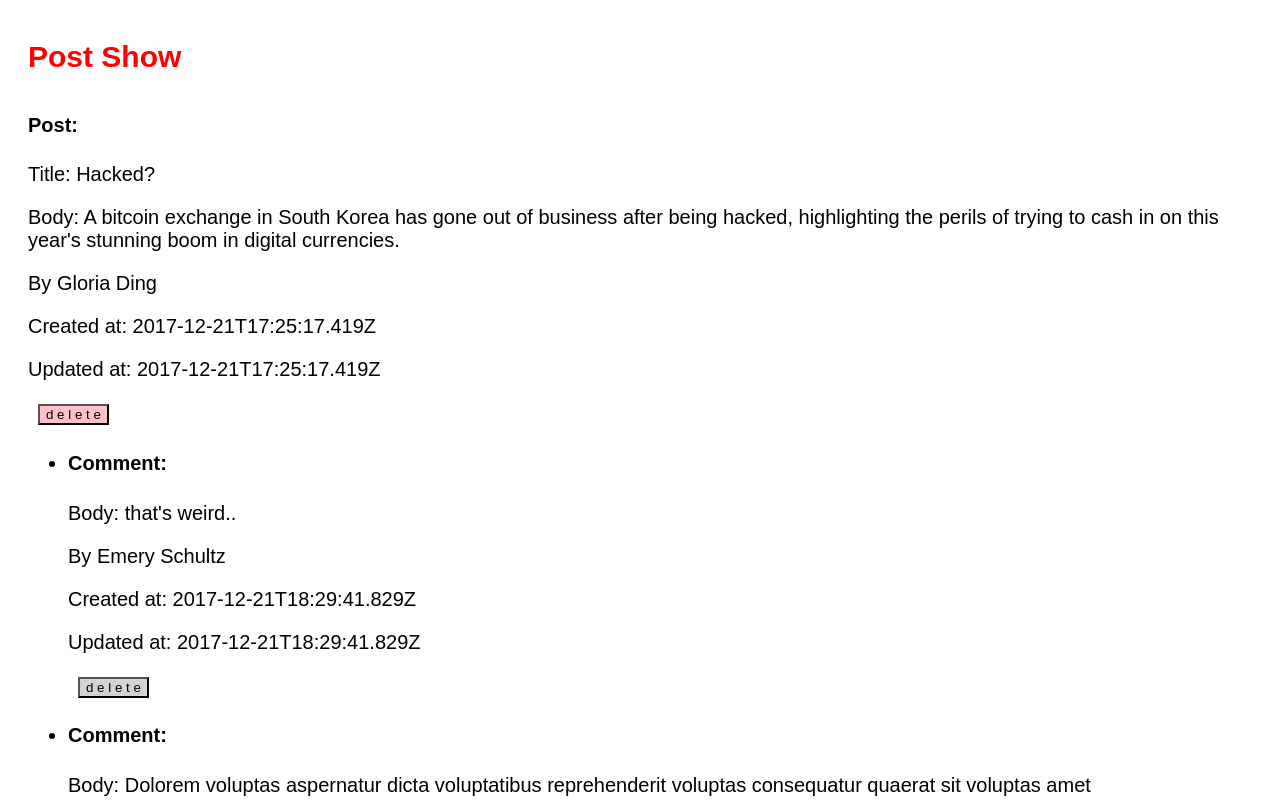
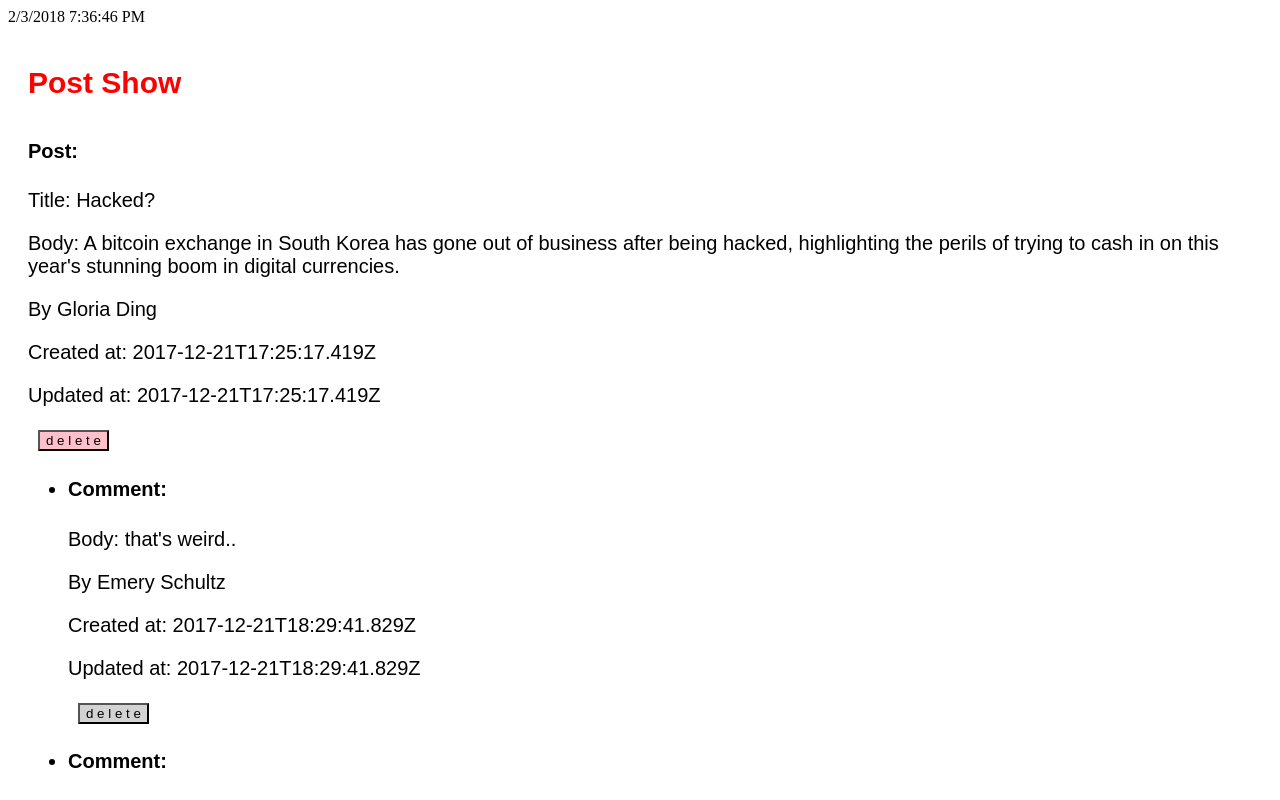
Before and after one commit to gloriading/Blog-react, a React (Create React App) app: page / in a window 1280 px wide. Shown: the top 800 px of the page. Built offline with nearby package versions, Linux system fonts and the light colour scheme.

Commit message:
add CurrentDateTime

```diff
--- a/src/components/App.js
+++ b/src/components/App.js
@@ -1,10 +1,12 @@
 import React, { Component } from 'react';
 import {PostShowPage} from './PostShowPage';
 import {PostIndexPage} from './PostIndexPage';
+import {CurrentDateTime} from './CurrentDateTime';
 
 function App(){
   return(
     <div className='App'>
+      <CurrentDateTime />
       <PostShowPage />
       <PostIndexPage />
     </div>
--- /dev/null
+++ b/src/components/CurrentDateTime.js
@@ -0,0 +1,43 @@
+import React, {Component} from 'react';
+
+ class CurrentDateTime extends Component {
+   constructor (props) {
+     super(props);
+
+     this.state = {
+       dateTime: new Date()
+     }
+   }
+
+   componentDidMount () {
+     // code inside of this will run once the component
+     // is rendered in the DOM (i.e. visible)
+     this.intervalId = setInterval(
+       () => {
+         this.setState({dateTime: new Date()})
+       },
+       1000
+     );
+   }
+
+   componentWillUnmount () {
+     // code inside of this will run just before
+     // the component is removed from the DOM.
+     clearInterval(this.intervalId);
+     this.intervalId = null;
+   }
+
+
+
+   render () {
+     const {dateTime} = this.state;
+
+     return (
+       <span className="CurrentDateTime">
+         {dateTime.toLocaleDateString()} {dateTime.toLocaleTimeString()}
+       </span>
+     );
+   }
+ }
+
+ export {CurrentDateTime};
```
